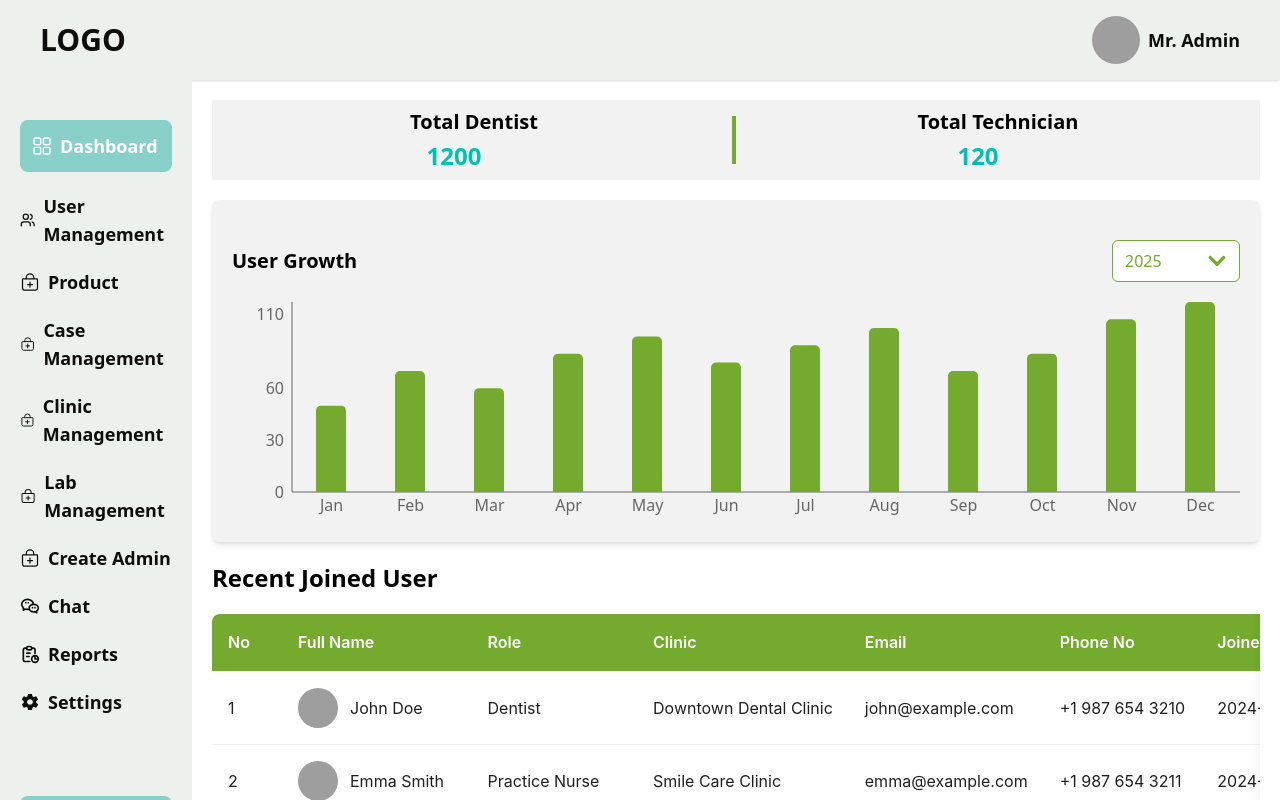
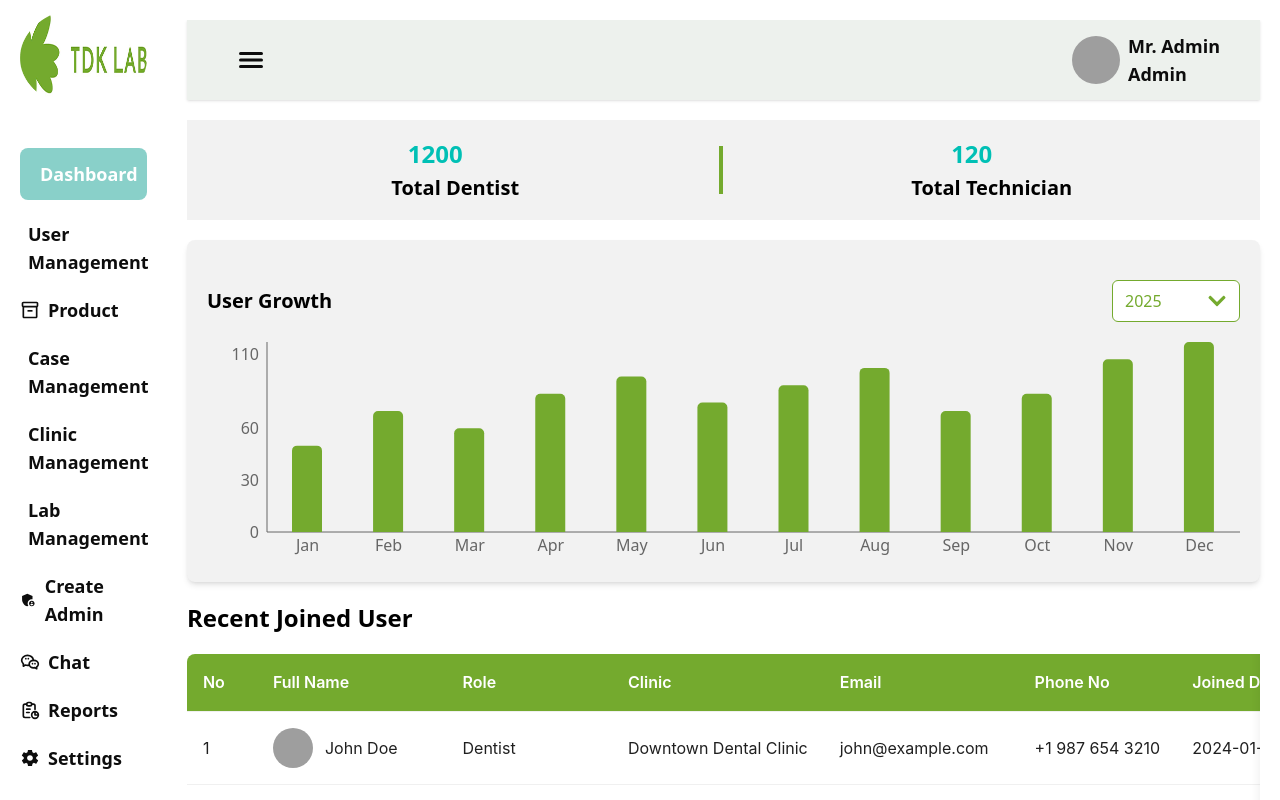
Before and after one commit to TAIJULAMAN/nicheLine-messaging-app-dashboard, a React (Vite) app: page / in a window 1280 px wide. Shown: the top 800 px of the page. Built offline with nearby package versions, Linux system fonts and the light colour scheme; grey boxes are pictures that could not be loaded.

Commit message:
dashboard layout

```diff
--- a/src/layout/MainLayout.jsx
+++ b/src/layout/MainLayout.jsx
@@ -4,16 +4,23 @@ import MainHeader from "../shared/MainHeader/MainHeader";
 import { Outlet } from "react-router-dom";
 
 const MainLayout = () => {
-  const [isSidebarOpen, setIsSidebarOpen] = useState(false);
+  const [isSidebarOpen, setIsSidebarOpen] = useState(true);
 
   const toggleSidebar = () => setIsSidebarOpen(!isSidebarOpen);
 
   return (
-    <div className="flex flex-col z-50">
-      <MainHeader toggleSidebar={toggleSidebar} />
-      <div className="flex w-full">
-        <Sidebar isOpen={isSidebarOpen} toggleSidebar={toggleSidebar} />
-        <main className="p-5 bg-white h-[100vh] w-full md:w-[85%] lg:w-[85%]">
+    <div className="flex min-h-screen relative overflow-hidden">
+      {/* Mobile Overlay */}
+      {isSidebarOpen && (
+        <div
+          onClick={toggleSidebar}
+          className="fixed inset-0 bg-black/30 backdrop-blur-[1px] z-40 lg:hidden"
+        />
+      )}
+      <Sidebar isOpen={isSidebarOpen} toggleSidebar={toggleSidebar} />
+      <div className="flex flex-col w-full overflow-hidden my-5">
+        <MainHeader toggleSidebar={toggleSidebar} />
+        <main className="p-5 bg-white flex-1 overflow-auto">
           <Outlet />
         </main>
       </div>
--- a/src/pages/dashboard/DashboardPage.jsx
+++ b/src/pages/dashboard/DashboardPage.jsx
@@ -22,16 +22,16 @@ function DashboardPage() {
 
   return (
     <div className="flex flex-col">
-      <div className="grid grid-cols-2 md:grid-cols-2 whitespace-nowrap">
-        <div className="relative flex flex-col justify-center items-center h-20 p-3 bg-[#F2F2F2] gap-1">
+      <div className="grid grid-cols-2 md:grid-cols-2 whitespace-nowrap h-[100px] rounded-xl">
+        <div className="relative flex flex-col justify-center items-center p-3 bg-[#F2F2F2] gap-1">
+          <p className="text-[#00c0b5] text-2xl font-bold mr-10">1200</p>
           <p className="text-xl font-semibold">Total Dentist</p>
-          <p className="text-[#00c0b5] text-2xl font-bold mr-10">1200</p>
           {/* Desktop/tablet right divider */}
           <div className="hidden md:block absolute right-0 top-1/2 -translate-y-1/2 w-1 h-12 bg-[#74AA2E]" />
         </div>
-        <div className="flex flex-col justify-center items-center h-20 p-3 bg-[#F2F2F2] gap-1">
+        <div className="flex flex-col justify-center items-center p-3 bg-[#F2F2F2] gap-1">
+          <p className="text-[#00c0b5] text-2xl font-bold mr-10">120</p>
           <p className="text-xl font-semibold">Total Technician</p>
-          <p className="text-[#00c0b5] text-2xl font-bold mr-10">120</p>
         </div>
       </div>
 
--- a/src/shared/MainHeader/MainHeader.jsx
+++ b/src/shared/MainHeader/MainHeader.jsx
@@ -1,22 +1,22 @@
 /* eslint-disable react/prop-types */
 
 import { useNavigate } from "react-router-dom";
+import { IoLogOutOutline, IoMenu } from "react-icons/io5";
 
 const MainHeader = ({ toggleSidebar }) => {
   const navigate = useNavigate();
 
   return (
-    <div className="relative w-full">
+    <div className="relative w-full px-5">
       <header className="bg-[#EDF1ED] shadow-sm">
         <div className="flex justify-between items-center px-5 md:px-10 h-[80px]">
-          <div onClick={() => navigate("/")}>
-            {/* <img
-              src="/header.png"
-              className="w-[72px] h-[50px]"
-              alt="User Avatar"
-            /> */}
-            <h1 className="text-3xl text-[#0D0D0D] font-bold">LOGO</h1>
-          </div>
+          <button
+            onClick={toggleSidebar}
+            aria-label="Toggle sidebar"
+            className="p-2 rounded hover:opacity-80 focus:outline-none"
+          >
+            <IoMenu className="w-8 h-8 text-[#0D0D0D]" />
+          </button>
           <div className="flex">
             <div
               onClick={() => navigate("/profile")}
@@ -27,29 +27,13 @@ const MainHeader = ({ toggleSidebar }) => {
                 className="w-8 md:w-12 h-8 md:h-12 object-cover rounded-full"
                 alt="User Avatar"
               />
-              <h3 className="hidden md:block text-[#0D0D0D] text-lg font-semibold">
-                Mr. Admin
-              </h3>
+              <div>
+                <h3 className="hidden md:block text-[#0D0D0D] text-lg font-semibold">
+                  Mr. Admin
+                </h3>
+                <p className="text-[#0D0D0D] text-lg font-semibold">Admin</p>
+              </div>
             </div>
-            <button
-              onClick={toggleSidebar}
-              className="md:hidden p-2 rounded focus:outline-none"
-            >
-              <svg
-                xmlns="http://www.w3.org/2000/svg"
-                className="h-6 w-6"
-                fill="none"
-                viewBox="0 0 24 24"
-                stroke="currentColor"
-              >
-                <path
-                  strokeLinecap="round"
-                  strokeLinejoin="round"
-                  strokeWidth={2}
-                  d="M4 6h16M4 12h16M4 18h16"
-                />
-              </svg>
-            </button>
           </div>
         </div>
       </header>
--- a/src/shared/Sidebar/Sidebar.jsx
+++ b/src/shared/Sidebar/Sidebar.jsx
@@ -1,19 +1,17 @@
 /* eslint-disable react/prop-types */
 import { Link, useLocation } from "react-router-dom";
-import { FaRegBookmark, FaRegUser } from "react-icons/fa";
-import { IoMdInformationCircleOutline, IoMdSettings } from "react-icons/io";
+import { RxDashboard } from "react-icons/rx";
+import { LuUsers } from "react-icons/lu";
+import { TbBrandWechat, TbReport } from "react-icons/tb";
+import { IoMdSettings } from "react-icons/io";
+import { IoCloseSharp, IoLogOutOutline } from "react-icons/io5";
 import {
-  IoBagAddOutline,
-  IoChatboxEllipsesOutline,
-  IoCloseSharp,
-  IoLogInOutline,
-} from "react-icons/io5";
-import { RxDashboard } from "react-icons/rx";
-import { MdOutlineEventNote, MdOutlinePrivacyTip } from "react-icons/md";
-import { TbBrandWechat, TbReport } from "react-icons/tb";
-import { LuUsers } from "react-icons/lu";
-import { GrGroup } from "react-icons/gr";
-import { TiMediaFastForwardOutline } from "react-icons/ti";
+  MdOutlineInventory2,
+  MdOutlineAssignment,
+  MdLocalHospital,
+  MdAdminPanelSettings,
+} from "react-icons/md";
+import { RiFlaskLine } from "react-icons/ri";
 
 const Sidebar = ({ isOpen, toggleSidebar }) => {
   const location = useLocation();
@@ -22,9 +20,11 @@ const Sidebar = ({ isOpen, toggleSidebar }) => {
 
   return (
     <div
-      className={`fixed lg:static bg-[#EDF1ED] text-[#0D0D0D] w-[70%] sm:w-[70%] md:w-[15%] lg:w-[15%] h-screen overflow-y-auto py-5 md:py-0 z-50 transition-transform ${
-        isOpen ? "translate-x-0 top-0 left-0 " : "-translate-x-full"
-      } lg:translate-x-0`}
+      className={`bg-[#fff] text-[#0D0D0D] w-[70%] sm:w-[70%] md:w-[15%] lg:w-[15%] h-screen overflow-y-auto py-5 md:py-0 z-50 transition-transform
+        ${isOpen ? "translate-x-0" : "-translate-x-full"}
+        fixed top-0 left-0
+        ${isOpen ? "lg:static lg:translate-x-0" : "lg:fixed lg:top-0 lg:left-0 lg:-translate-x-full"}
+      `}
     >
       {/* Close Button (Mobile Only) */}
       <button
@@ -33,6 +33,11 @@ const Sidebar = ({ isOpen, toggleSidebar }) => {
       >
         <IoCloseSharp />
       </button>
+
+      {/* Logo */}
+      <div className="flex justify-center items-center gap-2 px-5 mt-2">
+        <img src="/logo.png" className="w-[150px] h-[100px]" alt="User Avatar" />
+      </div>
 
       {/* Sidebar Menu */}
       <ul className="mt-10 px-5 text-[10px]">
@@ -71,7 +76,7 @@ const Sidebar = ({ isOpen, toggleSidebar }) => {
                 : ""
             }`}
           >
-            <IoBagAddOutline className="w-5 h-5" />
+            <MdOutlineInventory2 className="w-5 h-5" />
             <p className="text-lg font-semibold">Product</p>
           </li>
         </Link>
@@ -85,7 +90,7 @@ const Sidebar = ({ isOpen, toggleSidebar }) => {
                 : ""
             }`}
           >
-            <IoBagAddOutline className="w-5 h-5" />
+            <MdOutlineAssignment className="w-5 h-5" />
             <p className="text-lg font-semibold">Case Management</p>
           </li>
         </Link>
@@ -98,7 +103,7 @@ const Sidebar = ({ isOpen, toggleSidebar }) => {
                 : ""
             }`}
           >
-            <IoBagAddOutline className="w-5 h-5" />
+            <MdLocalHospital className="w-5 h-5" />
             <p className="text-lg font-semibold">Clinic Management</p>
           </li>
         </Link>
@@ -111,7 +116,7 @@ const Sidebar = ({ isOpen, toggleSidebar }) => {
                 : ""
             }`}
           >
-            <IoBagAddOutline className="w-5 h-5" />
+            <RiFlaskLine className="w-5 h-5" />
             <p className="text-lg font-semibold">Lab Management</p>
           </li>
         </Link>
@@ -124,7 +129,7 @@ const Sidebar = ({ isOpen, toggleSidebar }) => {
                 : ""
             }`}
           >
-            <IoBagAddOutline className="w-5 h-5" />
+            <MdAdminPanelSettings className="w-5 h-5" />
             <p className="text-lg font-semibold">Create Admin</p>
           </li>
         </Link>
@@ -172,7 +177,7 @@ const Sidebar = ({ isOpen, toggleSidebar }) => {
       <div className="absolute mt-8 md:mt-20 mmd:mt-20 w-full px-5">
         <Link to="/sign-in">
           <button className="flex items-center gap-4 w-full py-3 rounded-lg bg-[#89D0C9]  px-3 duration-200 text-white justify-center ">
-            <TbReport className="w-5 h-5 font-bold" />
+            <IoLogOutOutline className="w-5 h-5 font-bold" />
             <span>Logout</span>
           </button>
         </Link>
```
